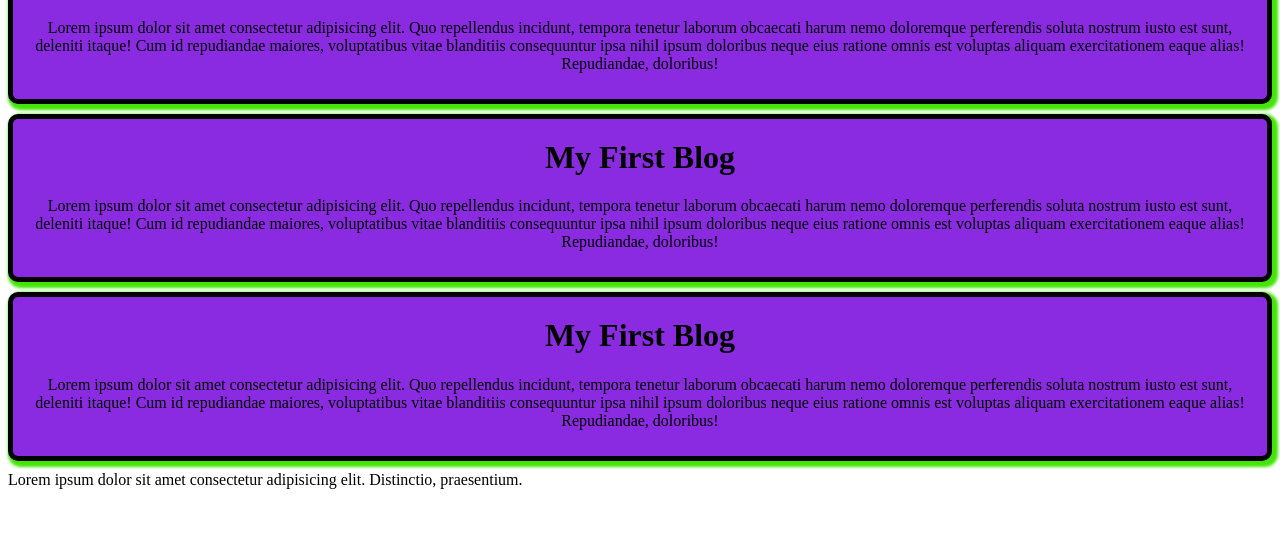
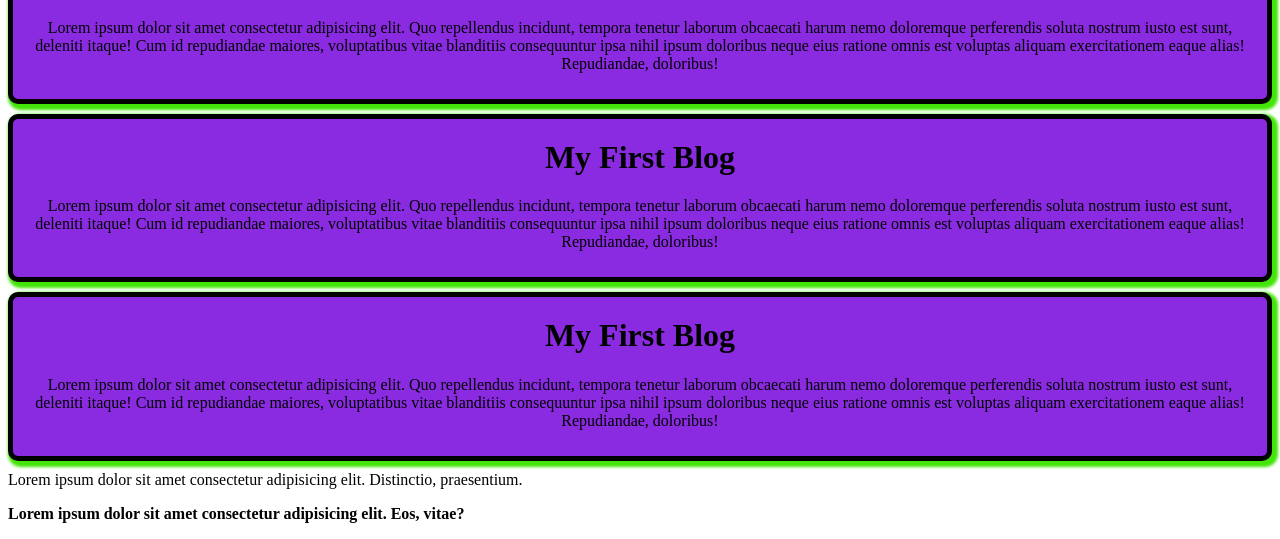
Before and after one commit to MdRidwan25/My-First-Website, a plain HTML site: page My First Website/Style.html in a window 1280 px wide. Shown: the part 586-1125 px from the top of the page. Before the commit the page ends 1091 px from the top, so only its background shows below. Drawn offline with Linux system fonts and the light colour scheme.

Commit message:
add all files

```diff
--- a/My First Website/Style.html
+++ b/My First Website/Style.html
@@ -79,6 +79,11 @@ box-shadow: 3px 3px 3px 3px  rgb(67, 229, 8);
 
 
 <p>Lorem ipsum dolor sit amet consectetur adipisicing elit. Distinctio, praesentium.</p>
+<p><strong>Lorem ipsum dolor sit amet consectetur adipisicing elit. Eos, vitae?</strong></p>
+
+
+
+
 
 </body>
 </html>
```
